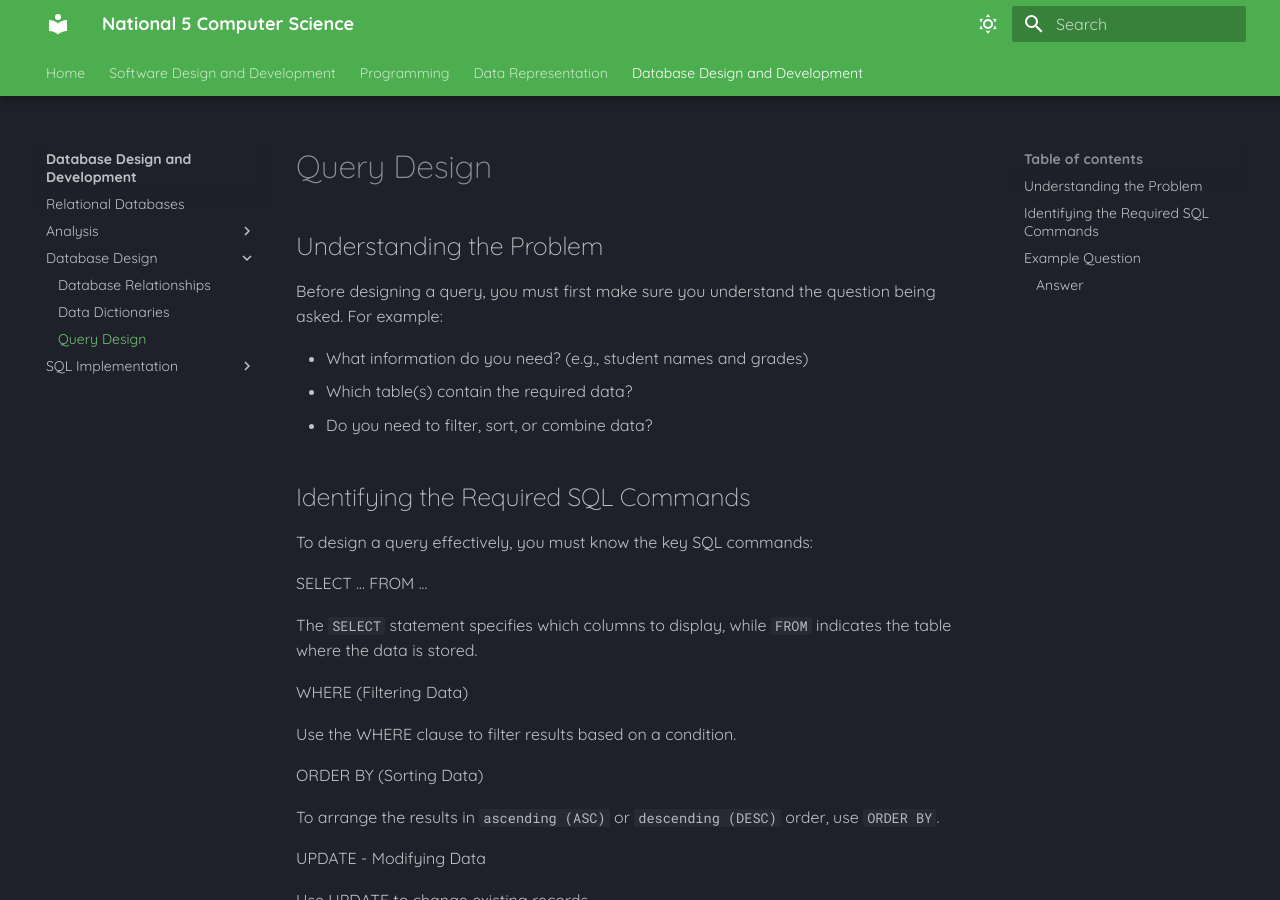
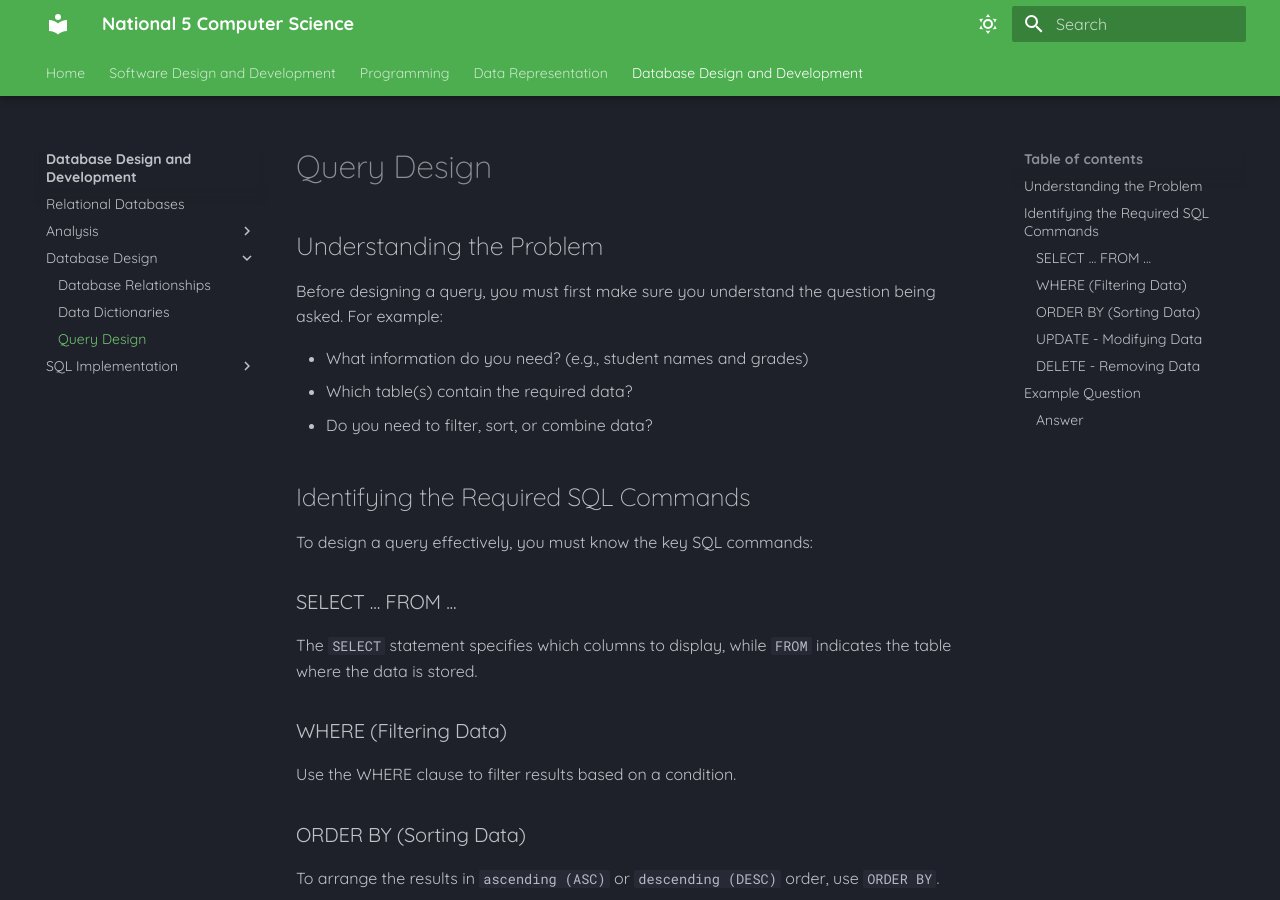
Before and after one commit to Mr-Wood-CS/National-5-CS, an MkDocs documentation site: the page built from docs/DDD/2.7-Query-Design.md, in a window 1280 px wide and 900 px high. Built offline with MkDocs 1.6.1 and Material for MkDocs 9.7.7, drawn with Linux system fonts in a browser that asks for light colours.

Commit message:
update files

```diff
--- a/docs/DDD/2.7-Query-Design.md
+++ b/docs/DDD/2.7-Query-Design.md
@@ -12,23 +12,23 @@ Before designing a query, you must first make sure you understand the question b
 
 To design a query effectively, you must know the key SQL commands:
 
-SELECT ... FROM ...
+### SELECT ... FROM ...
 
 The `SELECT` statement specifies which columns to display, while `FROM` indicates the table where the data is stored.
 
-WHERE (Filtering Data)
+### WHERE (Filtering Data)
 
 Use the WHERE clause to filter results based on a condition.
 
-ORDER BY (Sorting Data)
+### ORDER BY (Sorting Data)
 
 To arrange the results in `ascending (ASC)` or `descending (DESC)` order, use `ORDER BY`.
 
-UPDATE - Modifying Data
+### UPDATE - Modifying Data
 
 Use UPDATE to change existing records.
 
-DELETE - Removing Data
+### DELETE - Removing Data
 
 Use DELETE to remove specific records.
 
```
